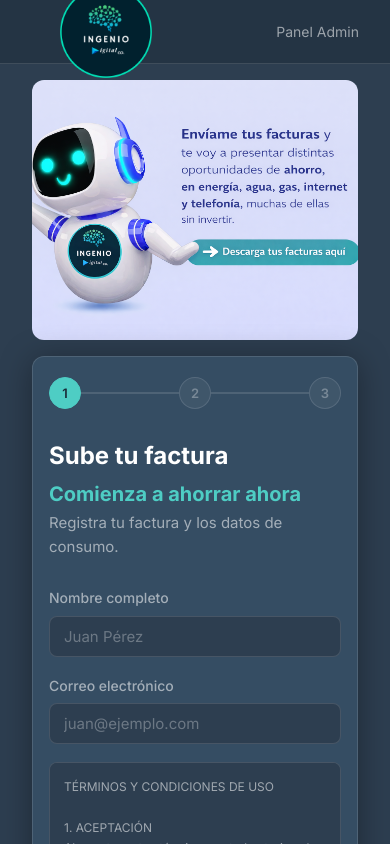
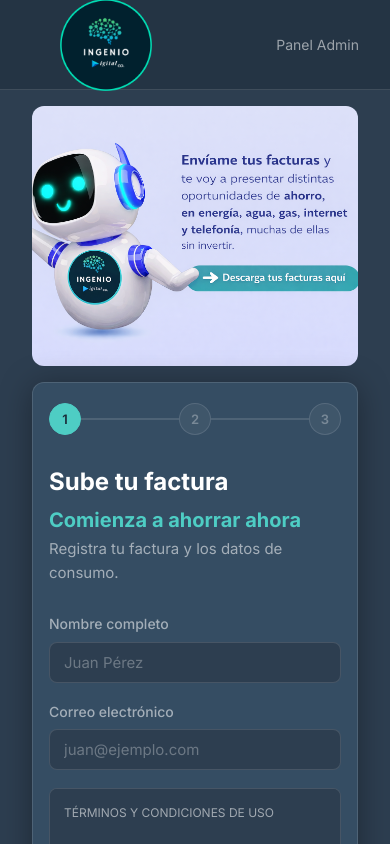
Before and after one commit to juanfelipe100/invoice-app, a React (Vite) app in the folder frontend/: page / in a window 390 px wide. Shown: the top 844 px of the page. Built offline with nearby package versions, Linux system fonts and the light colour scheme; a web font is replaced by a local one.

Commit message:
Increase mobile header height to 90px

```diff
--- a/frontend/src/app.css
+++ b/frontend/src/app.css
@@ -545,7 +545,7 @@ body {
 @media (max-width: 768px) {
   /* Header */
   .header {
-    height: 64px;
+    height: 90px;
     padding: 0 16px;
     overflow: visible;
   }
```
